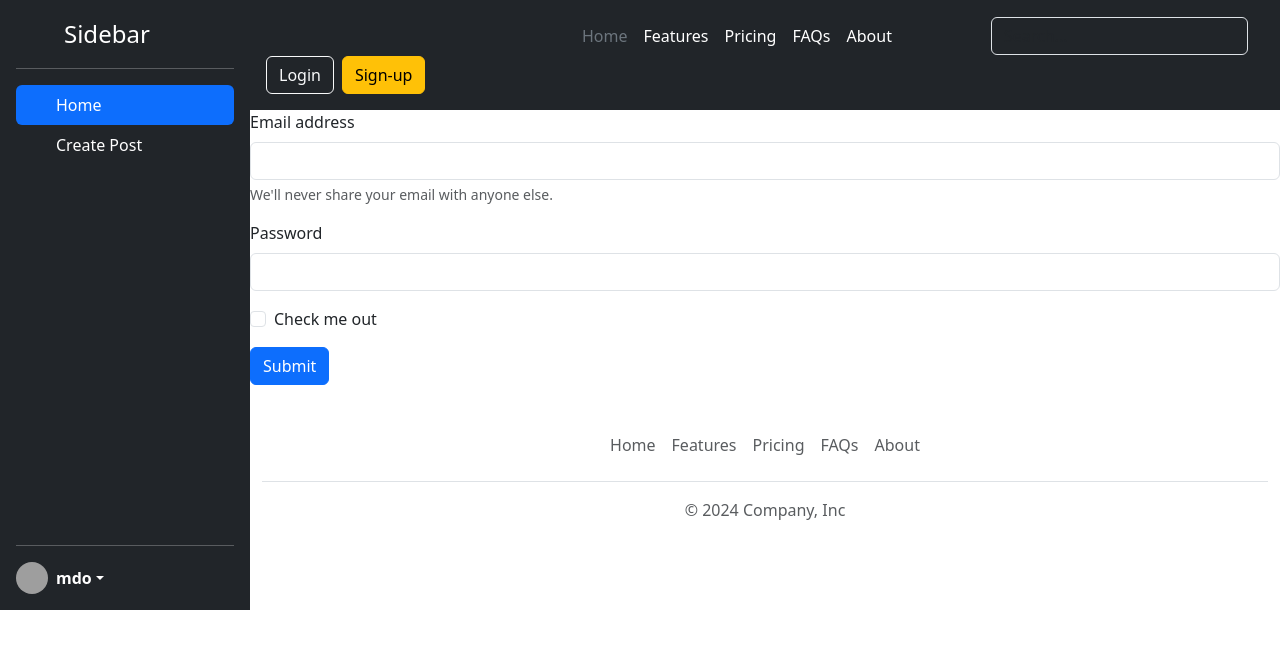
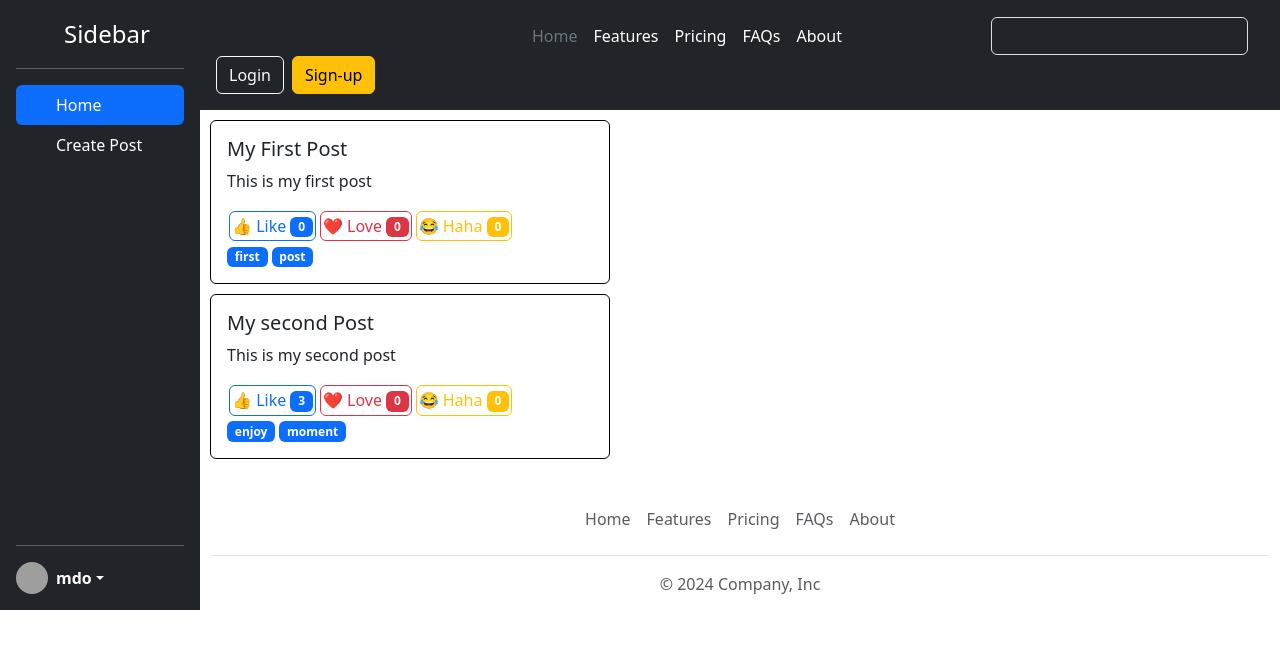
Before and after one commit to Hemant-dbit/React-Projects, a React (Vite) app in the folder 4-Social-Media/: page / in a window 1280 px wide. Shown: the top 648 px of the page. Built offline with nearby package versions, Linux system fonts and the light colour scheme; grey boxes are pictures that could not be loaded.

Commit message:
Updated Posts

```diff
--- a/4-Social-Media/src/App.css
+++ b/4-Social-Media/src/App.css
@@ -9,6 +9,16 @@
 }
 
 .side-bar{
-  width : 250px;
+  width : 200px;
   min-height: 610px;
 }
+
+.post-card{
+  margin: 10px 10px;
+  border : black solid 1px;
+}
+
+.reactions-btn{
+  padding: 2px 2px;
+  margin: 2px 2px;
+}
--- a/4-Social-Media/src/App.jsx
+++ b/4-Social-Media/src/App.jsx
@@ -6,23 +6,26 @@ import SideBar from "./components/SideBar";
 import Form from "./components/Form";
 import { useState } from "react";
 import PostList from "./components/PostList";
+import PostListProvider from "./store/post-list-store";
 
 function App() {
 
   const [selectedTab , setSelectedTab] = useState("Home");
 
   return (
+    <PostListProvider>
     <div className = "app-container">
       <div className="side-bar">
         <SideBar selectedTab ={selectedTab}  setSelectedTab = {setSelectedTab}></SideBar>
       </div>
       <div className="main-content">
         <Header></Header>
-        { selectedTab === "Home" ? <Form></Form> : <PostList></PostList>}
+        { selectedTab === "Home" ?  <PostList></PostList> :<Form></Form>}
 
         <Footer></Footer>
       </div>
     </div>
+    </PostListProvider>
   );
 }
 
--- a/4-Social-Media/src/components/Post.jsx
+++ b/4-Social-Media/src/components/Post.jsx
@@ -1,15 +1,30 @@
-const Post = () =>{
+const reactions = [
+  { type: "like", label: "👍 Like", class: "btn-outline-primary", badgeClass: "bg-primary" },
+  { type: "love", label: "❤️ Love", class: "btn-outline-danger", badgeClass: "bg-danger" },
+  { type: "haha", label: "😂 Haha", class: "btn-outline-warning", badgeClass: "bg-warning" }
+];
 
+const Post = ({ post }) => {
   return (
-    <div class="card" style= {{width: "18rem"}}>
-  <img src="..." class="card-img-top" alt="..." />
-  <div class="card-body">
-    <h5 class="card-title">Card title</h5>
-    <p class="card-text">Some quick example text to build on the card title and make up the bulk of the card's content.</p>
-    <a href="#" class="btn btn-primary">Go somewhere</a>
-  </div>
-</div>
-  )
-}
+    <div class="card post-card" style={{ width: "25rem" }}>
+      <div class="card-body ">
+        <h5 class="card-title">{post.title}</h5>
+        <p class="card-text">{post.body}</p>
+        {reactions.map((reaction) => (
+        <button key={reaction.type} className={`btn ${reaction.class} reactions-btn`}>
+          {reaction.label} <span className={`badge ${reaction.badgeClass}`}>{post.reactions[reaction.type]}</span>
+        </button>
+      ))}
+        <br/>
+        {post.tags.map((tag) => (
+          <span key={tag} class="badge bg-primary me-1">
+            {tag}
+          </span>
+        ))}<br></br>
+
+      </div>
+    </div>
+  );
+};
 
 export default Post;
--- a/4-Social-Media/src/components/PostList.jsx
+++ b/4-Social-Media/src/components/PostList.jsx
@@ -1,10 +1,15 @@
 import Post from "./Post";
+import { useContext } from "react";
+import { PostList as PostListData } from "../store/post-list-store";
 const PostList = () => {
+  const { postList } = useContext(PostListData);
   return (
     <>
-      <Post></Post>
-      <Post></Post>
-      <Post></Post>
+      <div className="post-list-container">
+        {postList.map((post) => (
+          <Post key={post.id} post={post} />
+        ))}
+      </div>
     </>
   );
 };
--- /dev/null
+++ b/4-Social-Media/src/store/post-list-store.jsx
@@ -0,0 +1,60 @@
+import { createContext , useReducer} from "react";
+
+export const PostList = createContext({
+  postList: [],
+  addpost: () => {},
+  deletePost: () => {},
+});
+
+const postListReducer = (currPostList, action) => {
+  return currPostList;
+}
+const PostListProvider = ({ children }) => {
+
+  const [postList , dispatchPostList] = useReducer(postListReducer, DEFAULT_POST_LIST);
+
+  const addPost = () => {
+
+  }
+
+  const deletePost = () => {
+
+  }
+
+  return(
+    <PostList.Provider value={{ postList, addPost, deletePost }}>
+      {children}
+    </PostList.Provider>
+  )
+}
+
+const DEFAULT_POST_LIST = [
+  {
+    id : "1",
+    title : "My First Post",
+    body : "This is my first post",
+    userId : "1",
+    reactions : {
+      like : 0,
+      love : 0,
+      haha : 0,
+    },
+    tags : ["first", "post"],
+  },
+  {
+    id : "2",
+    title : "My second Post",
+    body : "This is my second post",
+    userId : "2",
+    reactions : {
+      like : 3,
+      love : 0,
+      angry : 0,
+      sad : 3,
+      haha : 0,
+    },
+    tags : ["enjoy", "moment"],
+  }
+]
+
+export default PostListProvider;
```
Also changed, not shown: 4-Social-Media/src/components/Form.jsx (+34 -12 lines).
